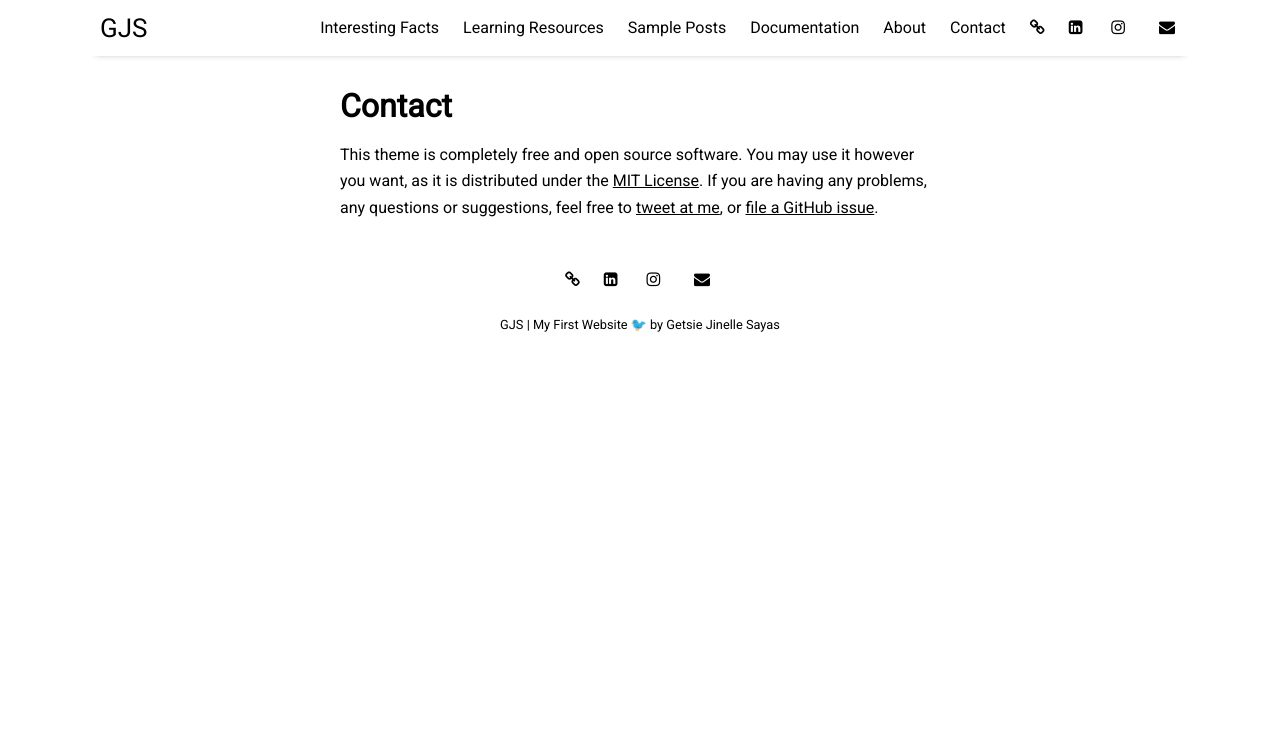
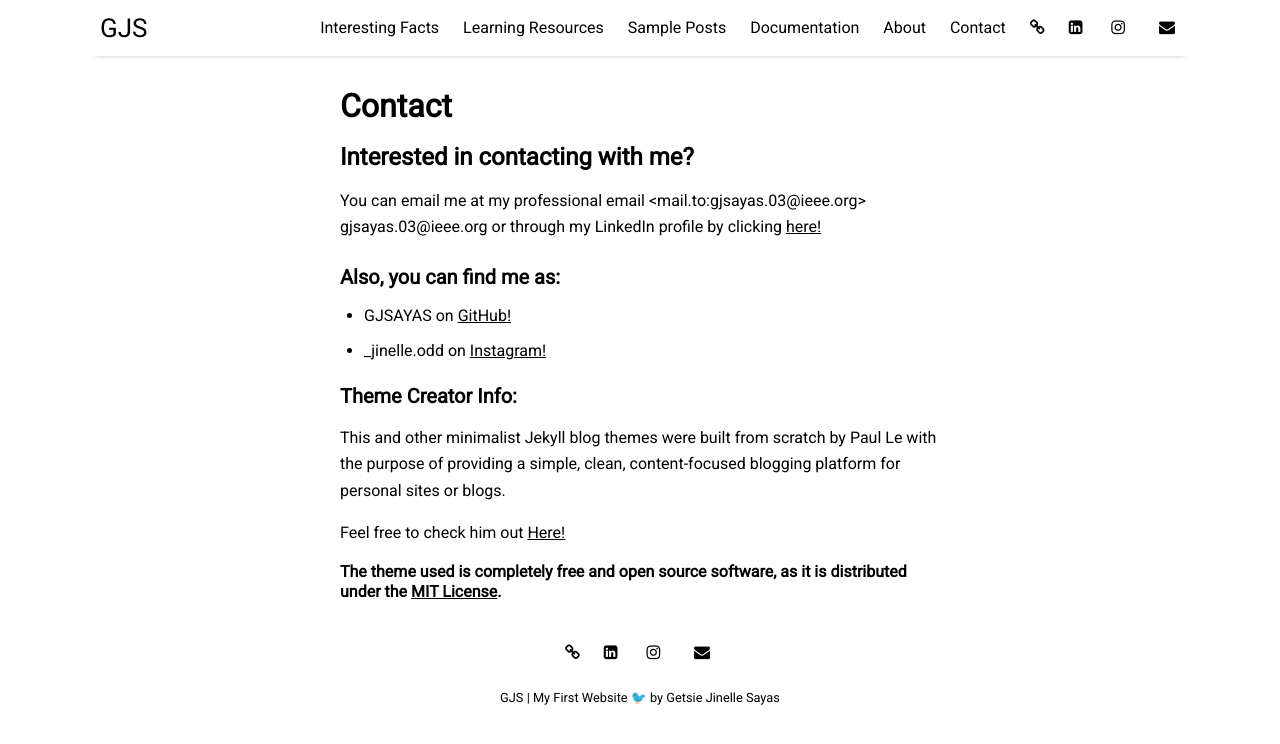
Before and after one commit to GJSayas/GJSayas.github.io, a Jekyll site: the page built from pages/contact.md, in a window 1280 px wide. Shown: the top 744 px of the page. Built offline with Jekyll 4.4.1, drawn with Linux system fonts in a browser that asks for light colours; nearby versions of some CDN libraries.

Commit message:
Update contact.md

```diff
--- a/pages/contact.md
+++ b/pages/contact.md
@@ -3,5 +3,18 @@ layout: page
 title: Contact
 permalink: /contact
 ---
+## Interested in contacting with me?
+You can email me at my professional email <mail.to:gjsayas.03@ieee.org>  gjsayas.03@ieee.org or through my LinkedIn profile by clicking <a herf="www.linkedin.com/in/getsie-jinelle-sayas-de-la-rosa-a02a97242"> here!
 
-This theme is completely free and open source software. You may use it however you want, as it is distributed under the [MIT License](http://choosealicense.com/licenses/mit/). If you are having any problems, any questions or suggestions, feel free to [tweet at me](https://twitter.com/intent/tweet?text=My%question%about%Millennial%is:%&amp;via=paululele), or [file a GitHub issue](https://github.com/lenpaul/Millennial/issues/new).
+### Also, you can find me as:
+- GJSAYAS on <a hred="https://github.com/GJSayas"> GitHub!
+- _jinelle.odd on <a hred="https://www.instagram.com/_jinelle.odd/"> Instagram!
+
+
+
+### Theme Creator Info:
+This and other minimalist Jekyll blog themes were built from scratch by Paul Le with the purpose of providing a simple, clean, content-focused blogging platform for personal sites or blogs.
+
+Feel free to check him out <a href="https://github.com/LeNPaul/"> Here!
+
+##### The theme used is completely free and open source software, as it is distributed under the [MIT License](http://choosealicense.com/licenses/mit/).
```
